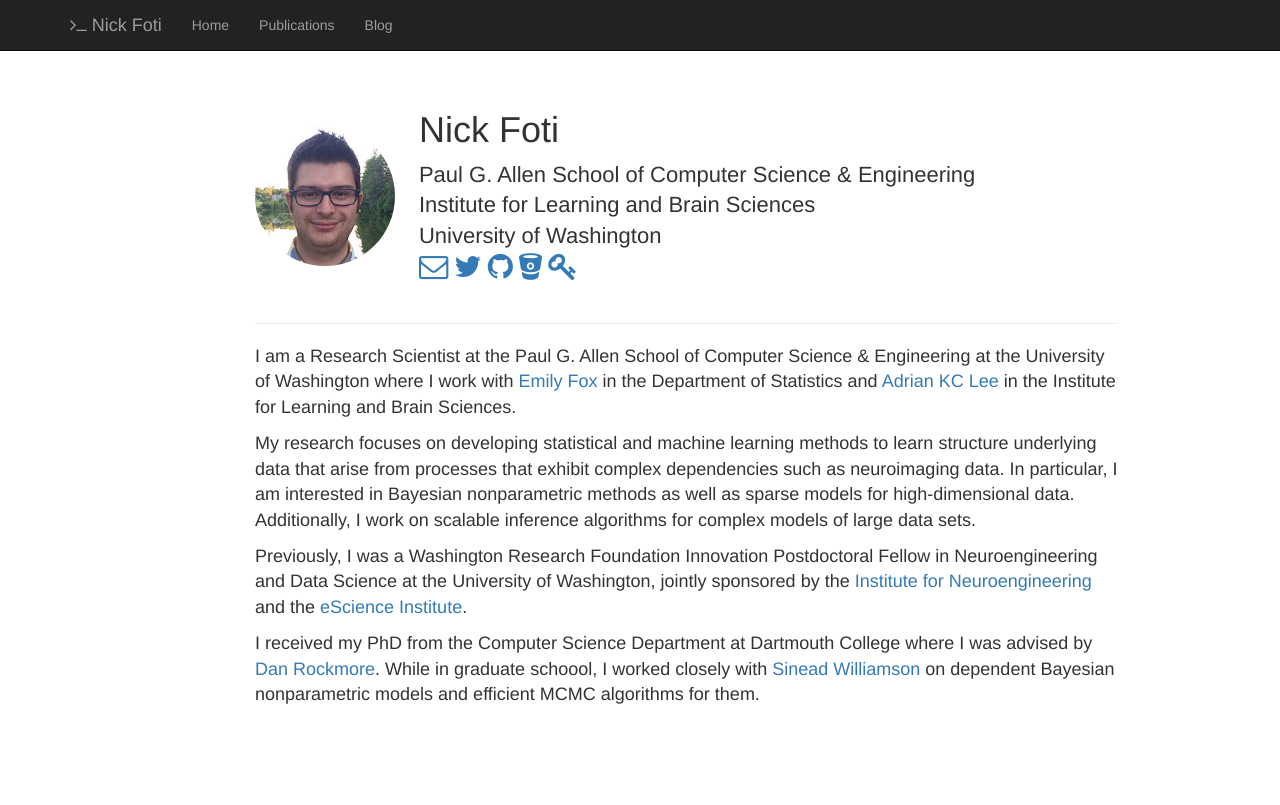
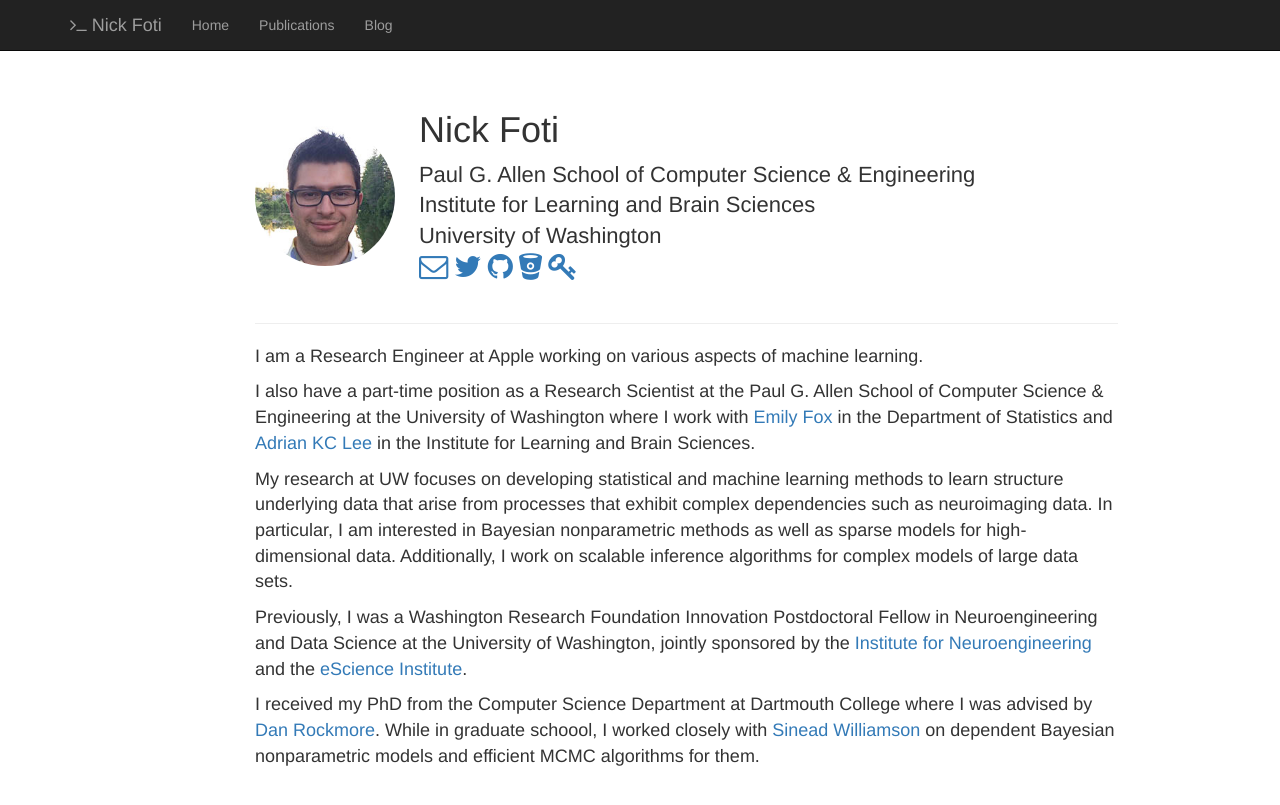
Before and after one commit to nfoti/nfoti.github.com, a Jekyll site: the page built from index.html, in a window 1280 px wide. Shown: the top 805 px of the page. Built offline with Jekyll 4.4.1, drawn with Linux system fonts in a browser that asks for light colours; nearby versions of some CDN libraries; the list of posts is cut into pages by our own code.

Commit message:
Added Apple affiliation to About statement.

```diff
--- a/about.md
+++ b/about.md
@@ -3,18 +3,22 @@ layout: null
 title: about
 ---
 
-I am a Research Scientist at the Paul G. Allen School of Computer Science &
-Engineering at the University of Washington where I work with
-[Emily Fox](http://www.stat.washington.edu/~ebfox/) in the Department of
-Statistics and [Adrian KC Lee](http://faculty.washington.edu/akclee/) in the
-Institute for Learning and Brain Sciences.
+I am a Research Engineer at Apple working on various aspects of machine
+learning.
 
-My research focuses on developing statistical and machine learning methods to
-learn structure underlying data that arise from processes that exhibit complex
-dependencies such as neuroimaging data. In particular, I am interested in
-Bayesian nonparametric methods as well as sparse models for high-dimensional
-data. Additionally, I work on scalable inference algorithms for complex models
-of large data sets.
+I also have a part-time position as a Research Scientist at the Paul G. Allen
+School of Computer Science & Engineering at the University of Washington where
+I work with [Emily Fox](http://www.stat.washington.edu/~ebfox/) in the
+Department of Statistics and [Adrian KC
+Lee](http://faculty.washington.edu/akclee/) in the Institute for Learning and
+Brain Sciences.
+
+My research at UW focuses on developing statistical and machine learning
+methods to learn structure underlying data that arise from processes that
+exhibit complex dependencies such as neuroimaging data. In particular, I am
+interested in Bayesian nonparametric methods as well as sparse models for
+high-dimensional data. Additionally, I work on scalable inference algorithms
+for complex models of large data sets.
 
 Previously, I was a Washington Research Foundation Innovation Postdoctoral
 Fellow in Neuroengineering and Data Science at the University of Washington,
```
